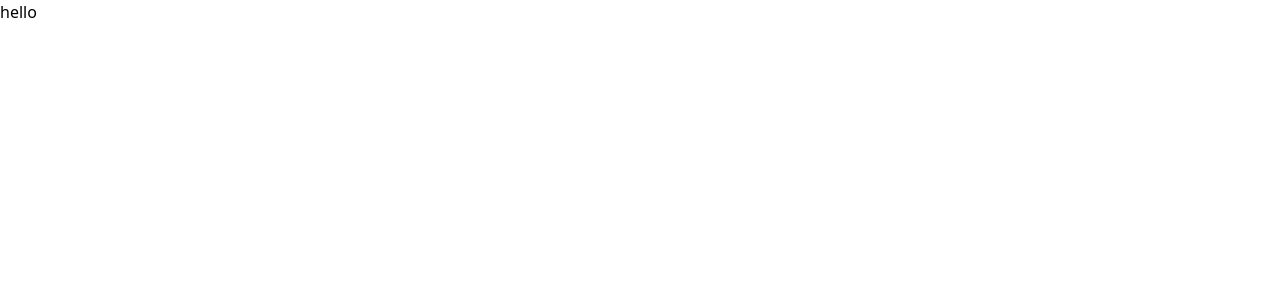
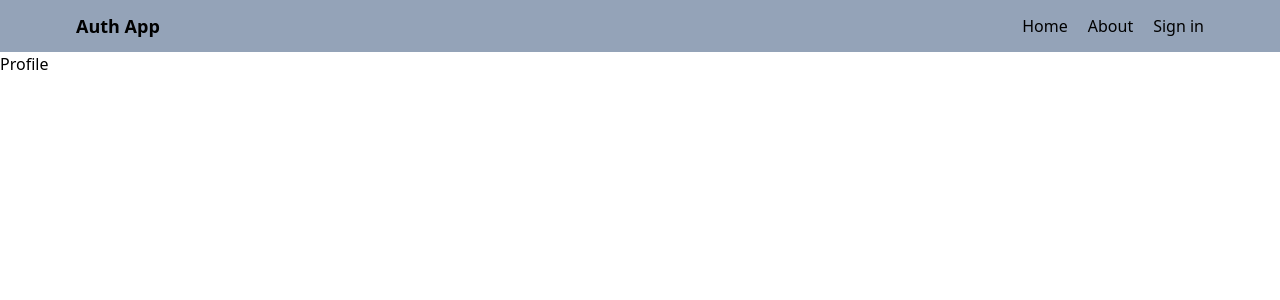
Before and after one commit to YashSharma2103/MERN-auth, a React (Vite) app in the folder client/: page /profile in a window 1280 px wide. Shown: the top 300 px of the page. Built offline with nearby package versions, Linux system fonts and the light colour scheme.

Commit message:
created pages and header component

```diff
--- a/client/package.json
+++ b/client/package.json
@@ -11,7 +11,8 @@
   },
   "dependencies": {
     "react": "^18.2.0",
-    "react-dom": "^18.2.0"
+    "react-dom": "^18.2.0",
+    "react-router-dom": "^6.21.3"
   },
   "devDependencies": {
     "@types/react": "^18.2.43",
--- a/client/src/App.jsx
+++ b/client/src/App.jsx
@@ -1,12 +1,24 @@
-import React,{ useState } from 'react'
-
+import { BrowserRouter,Routes,Route } from 'react-router-dom'
+import Header from './components/Header'
+import Home from './pages/Home';
+import About from './pages/About';
+import SignIn from './pages/SignIn';
+import SignUp from './pages/SignUp';
+import Profile from './pages/Profile';
 
 function App() {
 
   return (
-    <div>
-      hello
-    </div>
+    <BrowserRouter>
+    <Header/>
+      <Routes>
+        <Route path="/" element={<Home/>} />
+        <Route path='/about' element={<About />} />
+        <Route path='/sign-in' element={<SignIn />} />
+        <Route path='/sign-up' element={<SignUp />} />
+        <Route path='/profile' element={<Profile/>} />
+      </Routes>
+    </BrowserRouter>
   )
 }
 
--- /dev/null
+++ b/client/src/components/Header.jsx
@@ -0,0 +1,19 @@
+import React from 'react'
+import {Link} from 'react-router-dom';
+
+const Header = () => {
+  return (
+    <div className='bg-slate-400'>
+      <div className='flex justify-between items-center max-w-6xl mx-auto p-3'>
+        <Link to='/'><h1 className='font-bold text-lg'>Auth App</h1></Link>
+        <ul className='flex gap-5'>
+          <Link to='/'><li>Home</li></Link>
+          <Link to='/about'><li>About</li></Link>
+          <Link to='/profile'><li>Sign in</li></Link>
+        </ul>
+      </div>
+    </div>
+  )
+}
+
+export default Header
--- /dev/null
+++ b/client/src/pages/About.jsx
@@ -0,0 +1,9 @@
+import React from 'react'
+
+const About = () => {
+  return (
+    <div>About</div>
+  )
+}
+
+export default About
--- /dev/null
+++ b/client/src/pages/Home.jsx
@@ -0,0 +1,9 @@
+import React from 'react'
+
+const Home = () => {
+  return (
+    <div>Home</div>
+  )
+}
+
+export default Home
--- /dev/null
+++ b/client/src/pages/Profile.jsx
@@ -0,0 +1,9 @@
+import React from 'react'
+
+const Profile = () => {
+  return (
+    <div>Profile</div>
+  )
+}
+
+export default Profile
--- /dev/null
+++ b/client/src/pages/SignIn.jsx
@@ -0,0 +1,9 @@
+import React from 'react'
+
+const SignIn = () => {
+  return (
+    <div>SignIn</div>
+  )
+}
+
+export default SignIn
--- /dev/null
+++ b/client/src/pages/SignUp.jsx
@@ -0,0 +1,9 @@
+import React from 'react'
+
+const SignUp = () => {
+  return (
+    <div>SignUp</div>
+  )
+}
+
+export default SignUp
```
Also changed, not shown: 1 other file (tests, documents, lock files or other folders).
